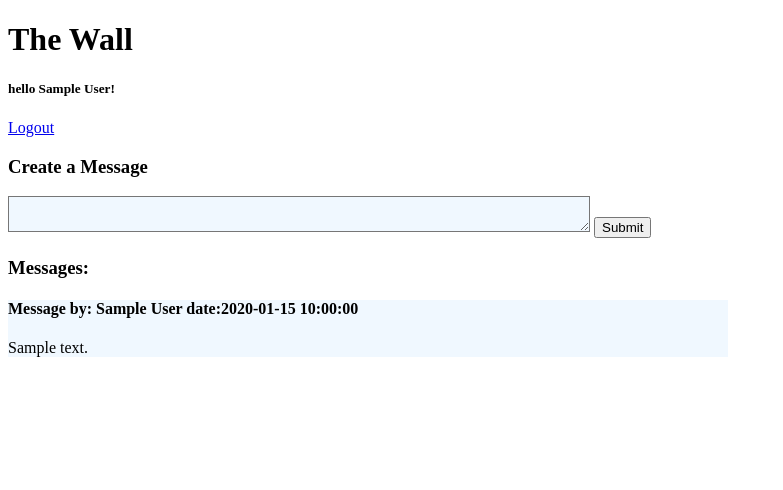
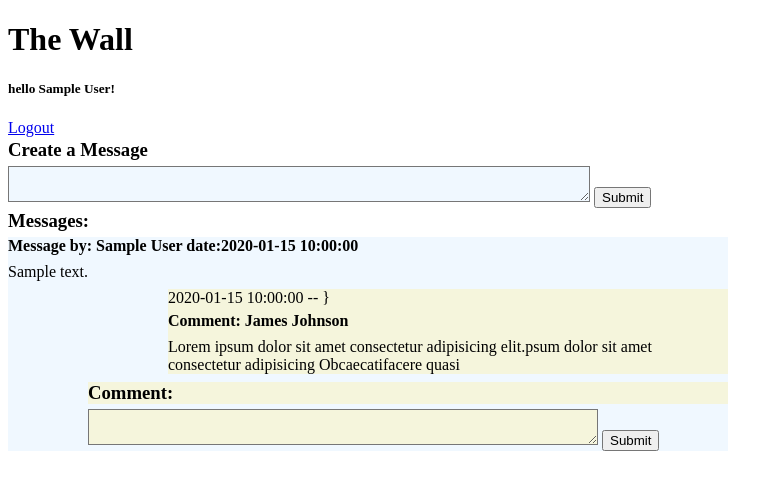
Before and after one commit to jupiterorbita/THE_WALL, a Flask app: page /wall in a window 1280 px wide. Shown: the top 490 px of the page, without its empty margins (0-783 px from the left). Run offline with Flask 2, Linux system fonts and the light colour scheme; the visitor is signed in with stand-in values (Sample User, id 1); tables that the repository leaves empty or names only in its code hold one stand-in row (values such as "Sample post").

Commit message:
minor adjustments

```diff
--- a/server.py
+++ b/server.py
@@ -173,14 +173,29 @@ def wall():
 
         # query to get name, content, created at JOIN 2 tables users and messages to post on the html thru a loop
         #display messages & users by joining the tables
-        query_name_post = "SELECT users.id, users.name, messages.content, messages.created_at FROM users JOIN messages ON users.id = messages.user_id;"
+        query_name_post = "SELECT messages.id AS messagesid, users.id, users.name, messages.content, messages.created_at FROM users JOIN messages ON users.id = messages.user_id;"
         results = mysql.query_db(query_name_post) # returns an array of the objs requested in the query
+
+
+
+        # message and commnet join
+        # query_comments = "SELECT comments.message_id AS message_id, comments.user_id AS comment_user_id, messages.user_id AS message_user_id, comments.content, comments.created_at FROM messages JOIN comments ON messages.id = comments.message_id;"
+
+        query_comments = "SELECT comments.message_id, comments.user_id, messages.user_id, comments.content, comments.created_at FROM messages JOIN comments ON messages.id = comments.message_id;"
+        results_comments = mysql.query_db(query_comments)
+        print('this is RESULTS_COMMENTS query ^ ^ ^ ^ ^ ^ ^ ^ ^ ^ ', results_comments)
+
         print(' =-=-=--=--=--=- results from name and comment JOIN', results)
-        return render_template('wall.html', name=session['name'], messagesHtml=results)
+        print('000000000000000000000 message_id =', results[0]['id'])
+        return render_template('wall.html', name=session['name'], messagesHtml=results, comment_results = results_comments)
     else:
         print('@@@@@@@@@ someone tried to access wall without being logged in')
         print('@@@@@@ redirecting to /')
         return redirect('/')
+
+
+
+
 
 # ================================== POST MESSAGE ==================================
 @app.route('/postmessage', methods=['post'])
@@ -192,13 +207,33 @@ def postmessage():
     result = mysql.query_db(query, data)
     return redirect('/wall')
 
+
+
+
+
+
 # ================================== POST COMMENT REPLY ==================================
 @app.route('/postcomment', methods=['post'])
 def postcomment():
     print('\n ========== inside /post commnet REPLY ==========')
-    print('@@@@@@@@ this is the reply received by the used', request.form['comment'])
+    print('@@@@@@@@ this is the reply received by the user :', request.form['content2'])
+    print('^^^^^^^^^ the message id of the post that its sitting on is '), request.form['message_id_from_post']
+    print('^^^^^^^^^^^^^^^^^^^^^')
 
+    data = {'user_id': session['id'], 'content': request.form['content2'], 'message_id': '', 'created_at':'', 'updated_at':''}
+    query = "INSERT INTO comments (user_id, content, message_id, created_at) VALUES (%(user_id)s, %(content)s, %(message_id)s, NOW());"
+    result = mysql.query_db(query, data)
     return redirect('/wall')
+
+
+
+
+
+
+
+
+
+
 # ================================== LOGOUT ==================================
 @app.route('/logout')
 def logout():
--- a/templates/wall.html
+++ b/templates/wall.html
@@ -14,7 +14,7 @@
             width: 720px;
         }
         div.comments, textarea.comment, .comment {
-            margin-left: 100px;
+            margin-left: 80px;
         }
         textarea.message {
             width: 80%;
@@ -27,6 +27,21 @@
         } */
         .message{
             background-color: aliceblue;
+        }
+        .comment{
+            background-color: beige;
+        }
+        h3{
+           margin-top: 2px;
+           margin-bottom: 5px;
+        }
+        h4{
+            margin-top: 5px;
+            margin-bottom: 5px;
+        }
+        p{
+            margin-top: 8px;
+            margin-bottom: 8px;
         }
     </style>
 </head>
@@ -54,22 +69,39 @@
             <h4> Message by: {{ message['name'] }} date:{{ message['created_at'] }}</h4>
             <p>{{ message['content'] }}</p>
 
-            <!-- <div class='comments'> -->
+
+
+
+
+
+
+            <div class='comments'>
 
                 <!-- comment loop -->
-                <!-- <div class='comment'> -->
-                    <!-- <h4>Comment: James Johnson Tue Mar 10 2:32 PM</h4> -->
-                    <!-- <p>Lorem ipsum dolor sit amet consectetur adipisicing elit.psum dolor sit amet consectetur adipisicing Obcaecatifacere quasi </p> -->
-                <!-- </div> -->
+                {% for comment in comment_results %}
+                    {% if comment[comment.message_id] == message[messages_id] %}
+
+                <div class='comment'> {{ comment['created_at']}} -- }
+                    <h4>Comment: James Johnson </h4>
+                    <p>Lorem ipsum dolor sit amet consectetur adipisicing elit.psum dolor sit amet consectetur adipisicing Obcaecatifacere quasi </p>
+                </div>
+                   {% endif %}
+                {% endfor %}
                 <!-- END comment loop -->
 
-            <!-- </div> -->
+            </div>
 
-            <!-- <h3 class='comment'>Comment:</h3> -->
-            <!-- <form method="post" action='/process'> -->
-                <!-- <textarea class='comment' name='content'></textarea> -->
-                <!-- <input type="submit" name=''> -->
-            <!-- </form> -->
+            <h3 class='comment'>Comment:</h3>
+            <form method="post" action='/postcomment'>
+                <input type="hidden" name='message_id_from_post' value='{{ message['id']}}'>
+                <textarea class='comment' name='content2'></textarea>
+                <input type="submit" name=''>
+            </form>
+
+
+
+
+
         </div>
         {% endfor %}
         <!-- END: Message LOOP -->
```
